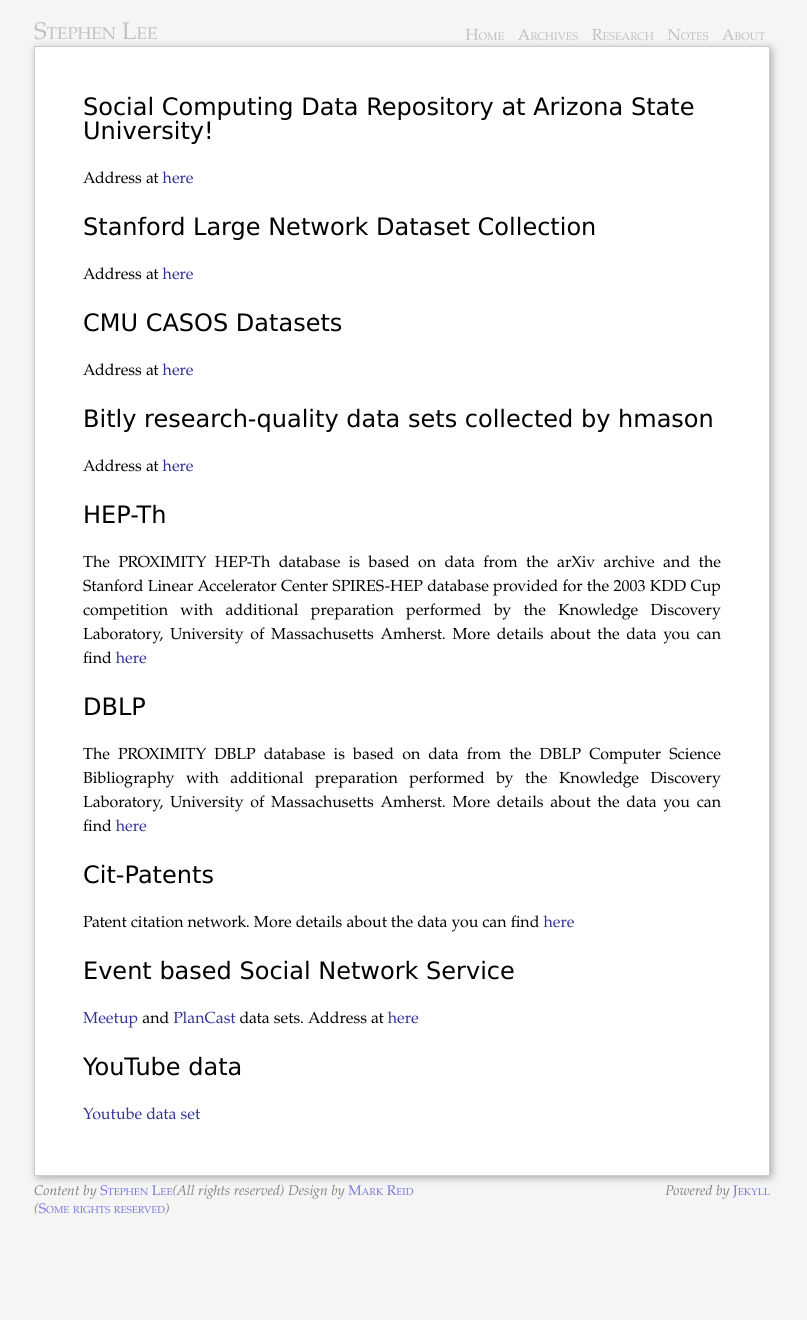
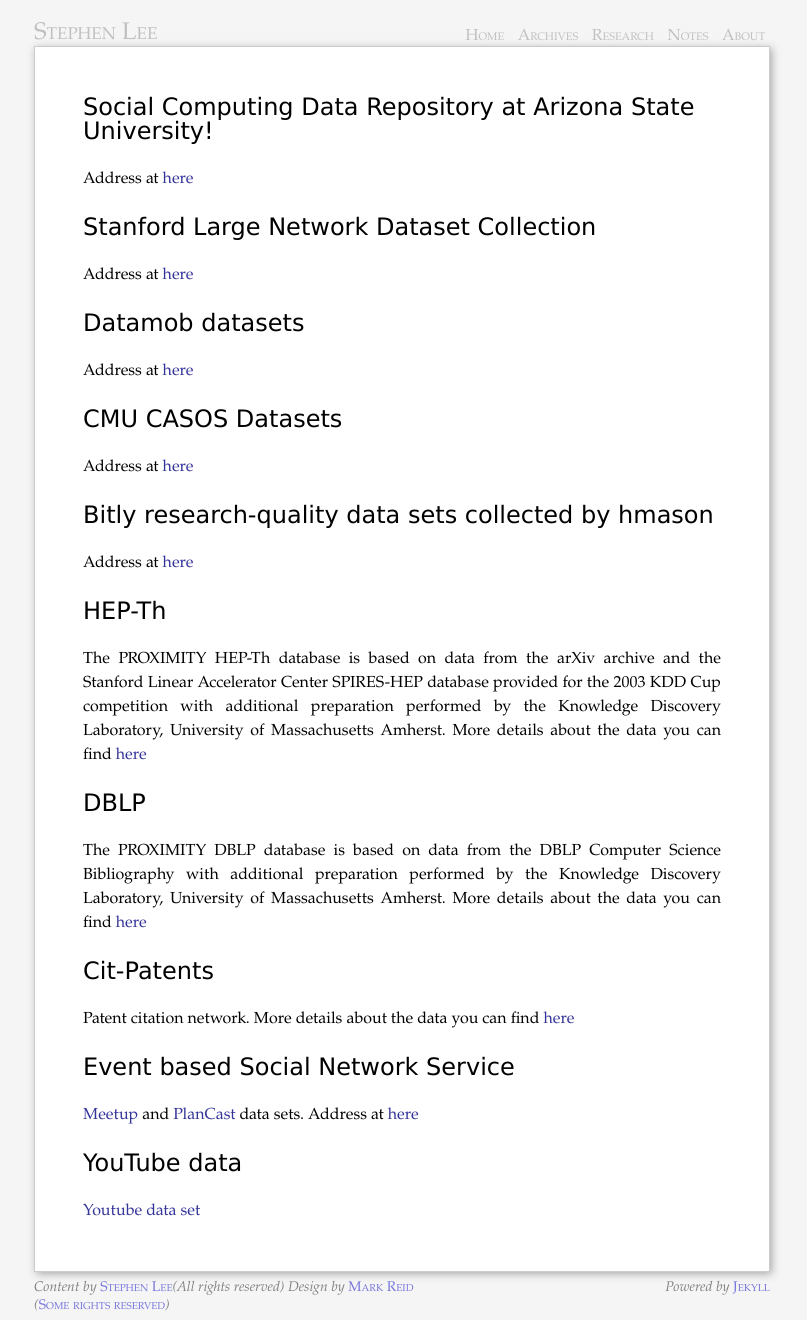
Before and after one commit to stephenLee/stephenlee.github.com, a Jekyll site: the page built from research/data/index.markdown, in a window 1280 px wide. Shown: the whole page, without its empty margins (238-1045 px from the left). Built offline with Jekyll 4.4.1, drawn with Linux system fonts in a browser that asks for light colours; before the commit the page ends 1224 px from its top, so only the background shows below that.

Commit message:
Updated research/data/index.markdown

```diff
--- a/research/data/index.markdown
+++ b/research/data/index.markdown
@@ -10,6 +10,9 @@ Address at [here](http://socialcomputing.asu.edu/pages/datasets)
 
 # Stanford Large Network Dataset Collection
 Address at [here](http://snap.stanford.edu/data/index.html)
+
+# Datamob datasets
+Address at [here](http://datamob.org/datasets)
 
 # CMU CASOS Datasets
 Address at [here](http://www.casos.cs.cmu.edu/computational_tools/data2.php)
```
